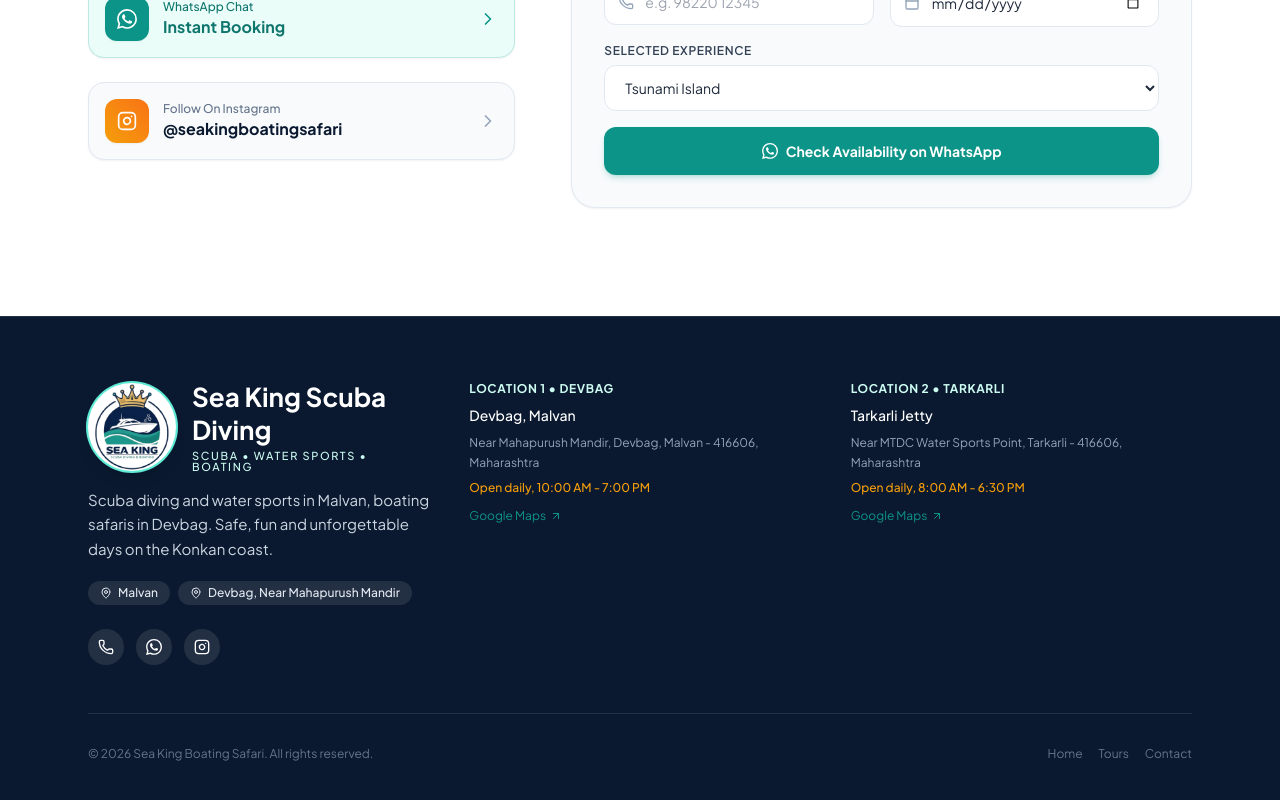
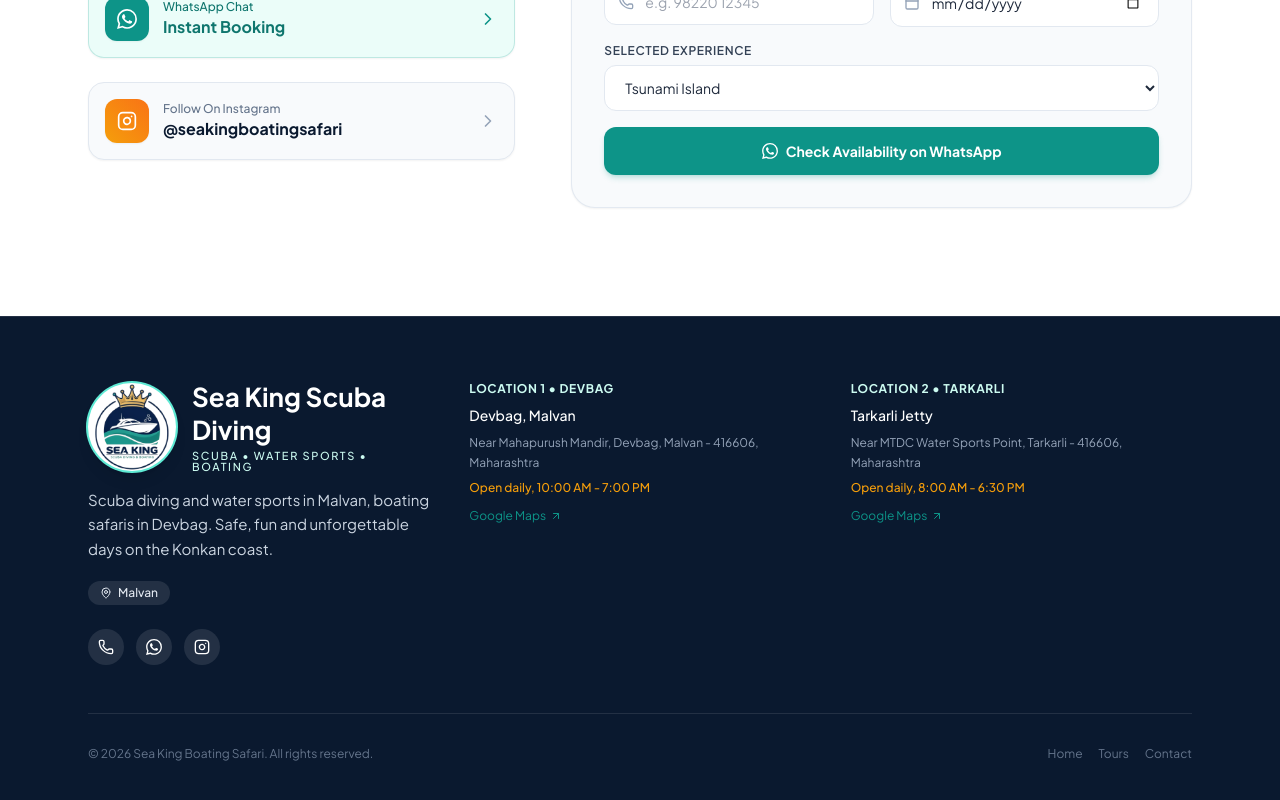
Before and after one commit to Anurag-git22/seaking, a React (Vite) app: page /contact in a window 1280 px wide. Shown: the part 484-1284 px from the top of the page. Built offline with nearby package versions, Linux system fonts and the light colour scheme; the HTML template or start-up script is replaced by a standard one.

Commit message:
Keep only Malvan chip in footer brand block

```diff
--- a/src/components/layout/Footer.tsx
+++ b/src/components/layout/Footer.tsx
@@ -47,10 +47,6 @@
               <span className="inline-flex items-center gap-1.5 px-3 py-1 rounded-full bg-white/10 text-slate-200 text-xs font-medium">
                 <MapPin className="w-3 h-3" />
                 Malvan
-              </span>
-              <span className="inline-flex items-center gap-1.5 px-3 py-1 rounded-full bg-white/10 text-slate-200 text-xs font-medium">
-                <MapPin className="w-3 h-3" />
-                Devbag, Near Mahapurush Mandir
               </span>
             </div>
             <div className="flex items-center gap-3 pt-2">
```
